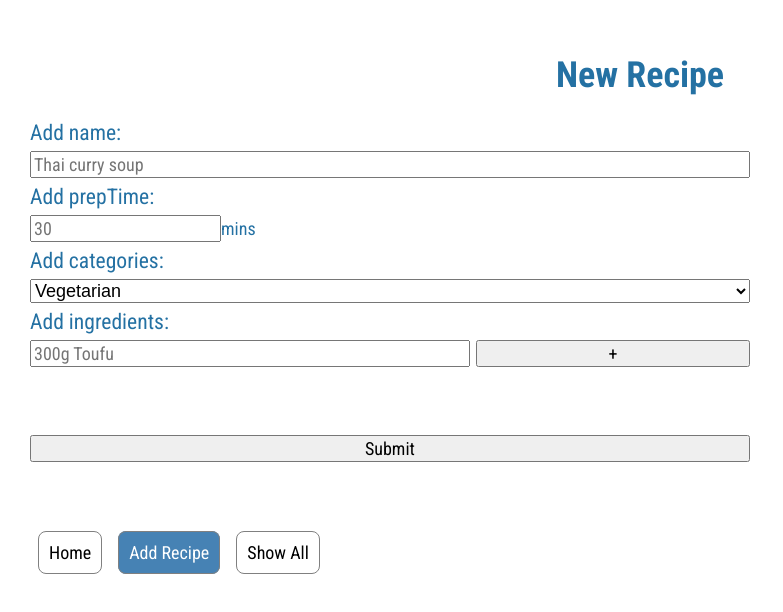
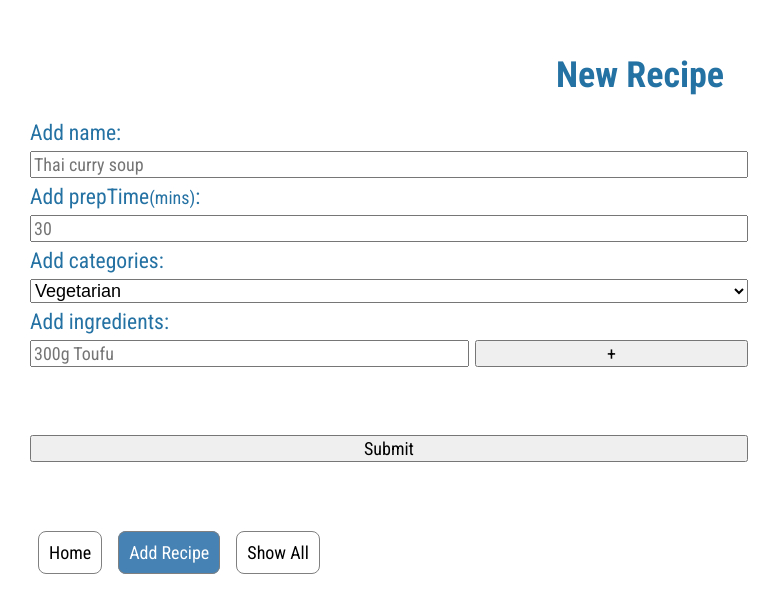
Before and after one commit to QuanXuuu/Capstone-project, a React (Create React App) app: page /recipes/new in a window 1280 px wide. Shown: the top 612 px of the page, without its empty margins (0-783 px from the left). Built offline with nearby package versions, Linux system fonts and the light colour scheme.

Commit message:
Add App name

```diff
--- a/public/index.html
+++ b/public/index.html
@@ -6,7 +6,7 @@
     <link rel="preconnect" href="https://fonts.googleapis.com" />
     <link rel="preconnect" href="https://fonts.gstatic.com" crossorigin />
     <link href="https://fonts.googleapis.com/css2?family=Roboto+Condensed:wght@400;700&display=swap" rel="stylesheet" />
-    <title>Document</title>
+    <title>Yumme</title>
   </head>
   <body>
     <div id="root"></div>
--- a/src/components/newRecipeForm/NewRecipeForm.js
+++ b/src/components/newRecipeForm/NewRecipeForm.js
@@ -16,11 +16,10 @@ export default function NewRecipeForm() {
       <CreateLabel htmlFor="name">Add name:</CreateLabel>
       <input id="name" name="name" placeholder="Thai curry soup" />
 
-      <CreateLabel htmlFor="prepTime">Add prepTime:</CreateLabel>
-      <div>
-        <input type="number" id="prepTime" name="prepTime" placeholder="30" />
-        <span>mins</span>
-      </div>
+      <CreateLabel htmlFor="prepTime">
+        Add prepTime<small>(mins)</small>:
+      </CreateLabel>
+      <input type="number" id="prepTime" name="prepTime" placeholder="30" />
 
       <CreateLabel htmlFor="categories">Add categories:</CreateLabel>
       <CreateSelect>
```
